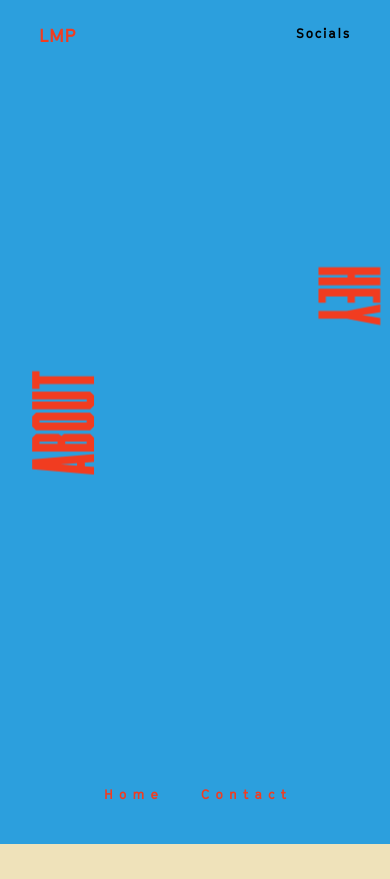
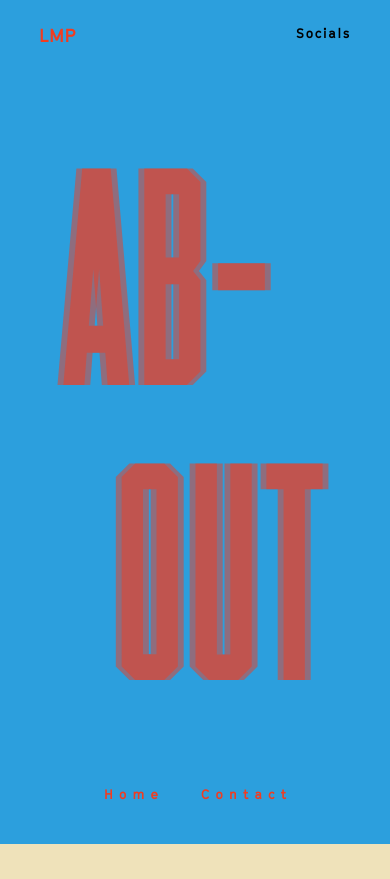
Before and after one commit to lemuelmpranoto/lemuelmpranoto.github.io, a PHP site: page /v2/about.html in a window 390 px wide. Shown: the top 879 px of the page. Run offline with PHP 8.4, Linux system fonts and the light colour scheme; some libraries are stand-ins or nearby versions.

Commit message:
completed contact form mobile response

```diff
--- a/v2/about.html
+++ b/v2/about.html
@@ -113,8 +113,22 @@
    </div>
    <div class="mobile-background-about" id="background-about">
       <div class="clip-text">
-         <a class="background-title">ABOUT</a>
-         <div class="content">HEY</div>
+         <div class="about-title-background">
+            <div class="about-title-upper">
+               AB-
+            </div>
+            <div class="about-title-lower">
+               OUT
+            </div>
+         </div>
+         <div class="about-title-background">
+            <div class="about-title-upper" style="margin-left: 3vw;">
+               AB-
+            </div>
+            <div class="about-title-lower" style="margin-left: 3vw;">
+               OUT
+            </div>
+         </div>
       </div>
    </div>
 
@@ -175,28 +189,45 @@
    </div>
 
    <div class="mobile-about-page-contact" id="mobile-contact">
-      <div class="mobile-background-about-contact">
       <div class="clip-text">
-            <div class="home-title-background">
-               <div class="about-title-upper">
+         <div class="about-title-background">
+            <div class="about-title-upper-contact">
                CON-
             </div>
-               <div class="about-title-lower">
+            <div class="about-title-lower-contact">
                TACT
             </div>
          </div>
-            <div class="home-title-background">
-               <div class="about-title-upper" style="margin-left: 3vw;">
+         <div class="about-title-background">
+            <div class="about-title-upper-contact" style="margin-left: 3vw;">
                CON-
             </div>
-               <div class="about-title-lower" style="margin-left: 3vw;">
+            <div class="about-title-lower-contact" style="margin-left: 3vw;">
                TACT
             </div>
          </div>
       </div>
 
+      <div class="clip-text">
+         <div class="mobile-contact-form">
+             <p class="contact-form-title">LET'S CHAT <span class="mobile wave emoji">👋</span></p>
+             <div class="contact-wrap">
+                 <div class="mobile-contact-in">
+                     <form action="https://formspree.io/f/xqkgoory" method="POST" id="reused_form">
+                         <input type="text" name="_replyto" placeholder="Your Email" class="mobile-contact-in-input">
+                         <textarea name="message" placeholder="Let me know you dropped by!" class="mobile-contact-in-textarea"></textarea>
+                         <button type="submit" class="mobile-contact-form-button">SUBMIT</button>
+                     </form>
+                 </div>
+             </div>
+         </div>
+     </div>
+     <div class="clip-text">
+        <div class="mobile-email">
+         <a href="mailto:lemuelmpranoto@gmail.com">lemuelmpranoto@gmail.com</a>
         </div>
 
+     </div>
 
    </div>
 
--- a/v2/index.html
+++ b/v2/index.html
@@ -152,7 +152,7 @@
       <!-- <a id="intro-desc">On this page, you can learn more about myself and what I love to do!</a> -->
    </div>
 
-   <div class="mobile-home-intro" id="home-intro" >
+   <div class="mobile-home-intro" id="home-intro">
       <div style='text-align: center;'>
          <div class="intro-top">
             <a id="intro-title">Hi, I'm</a>
@@ -166,8 +166,6 @@
       </div>
       <!-- <a id="intro-desc">On this page, you can learn more about myself and what I love to do!</a> -->
    </div>
-
-
 
    <div class="scroll-icon" onclick="window.location='#projects'" style="cursor: pointer">
       <img src="assets/scroll.png">
--- a/v2/style.css
+++ b/v2/style.css
@@ -445,21 +445,21 @@ input[type="checkbox"] {
     color: #f2f2f2;
     z-index: 5;
 }
-.mobile-background-about-contact {
-    position: relative;
-    height: 100vh;
-    width: 100vw;
-    background-color:#c6fad2;
-    font-family: 'TIMMONS NY';
-    font-size: calc(var(--vh, 0.35vh) * 100);
-    color: #6271e4;
-    z-index: 5;
-}
-.mobile-about-page-contact .home-title-background {
-    opacity: 0.2;
-}
+
+
+
+
+
+
 
 .home-title-background {
+    position: fixed;
+    left: 50%;
+    top: 50%;
+    transform-origin: center center;
+    transform: translate(-50%, -50%);
+}
+.about-title-background {
     position: fixed;
     left: 50%;
     top: 50%;
@@ -802,9 +802,22 @@ footer .copyright.home a {
     height: 100vh;
     width: 100vw;
     background-color:#2c9fdd;
+    font-family: 'TIMMONS NY';
+    font-size: calc(var(--vh, 0.35vh) * 100);
+    color: #f13c20;
     z-index: 5;
 }
-.mobile-background-about .background-title {
+.mobile-background-about .about-title-background {
+    opacity: 0.5;
+}
+.mobile-background-about .about-title-upper {
+    transform: translateX(-15%);
+}
+.mobile-background-about .about-title-lower {
+    transform: translateX(10.5%);
+}
+
+/* .mobile-background-about .background-title {
     position: fixed;
     left: 2.5%;
     top: 50%;
@@ -813,7 +826,8 @@ footer .copyright.home a {
     font-family: 'TIMMONS NY';
     font-size: calc(var(--vh, 0.1vh) * 100);
     color: #f13c20;
-}
+} */
+
 
 .mobile-background-about .content {
     position: fixed;
@@ -882,30 +896,6 @@ footer .copyright.home a {
     color: #6474e5;
 }
 
-.mobile-about-page-contact {
-    display: none;
-}
-.mobile-about-page-contact {
-    position: relative;
-    height: 100vh;
-    width: 100vw;
-    background-color:#c6fad2;
-    z-index: 5;
-}
-/* .mobile-about-page-contact .contact-title {
-    position: fixed;
-    right: -2.5%;
-    top: 45%;
-    transform-origin: center center;
-    transform:  rotate(90deg) translateX(0%);
-    font-family: 'TIMMONS NY';
-    font-size: calc(var(--vh, 0.1vh) * 100);
-    color: #6474e5;
-} */
-.mobile-about-page-contact .email-button {
-    transform: translateY(20vh);
-}
-
 .contact-email {
     position: fixed;
     flex: 50%;
@@ -967,76 +957,7 @@ footer .copyright.home a {
     color: #f6ffee;
 }
 
-.mobile-contact-form {
-    position: fixed;
-    max-width: 100vw;
-    max-height: 80vh;
-    /* background-color: #AA7269; */
-    /* transform: translate(50vw,10vh); */
-    left: 50%;
-    top: 0%;
-    transform: translate(-50%, -50%);
-    padding: 5vh 0vw 5vh 4vw;
-}
-.mobile-contact-form p {
-    font-family: 'TIMMONS NY';
-    font-size: 7vh;
-    height: 1vh;
-    color: #6271e4;
-    margin-left: 10vw;
-}
-/* .mobile-contact-in-input {
-    max-width: 60vw;
-    min-width: 60vw;
-	height: 4vh;
-	margin-bottom: 2.5vh;
-	border: 0.2vw solid #6474e5;
-	outline: none;
-	padding-left: 3vw;
-	background: transparent;
-	color: #6474e5;
-	font-size: 3.5vw;
-	font-weight: 400;
-	font-family: 'Poppins', sans-serif;
-}
-.mobile-contact-in-input::placeholder {
-	color: #6474e5;
-}
-.mobile-contact-in-textarea {
-    max-width: 60vw;
-    min-width: 60vw;
-    height: 15vh;
-    min-height: 5vh;
-    max-height: 15vh;
-	margin-bottom: 2vh;
-	border: 0.2vw solid #6474e5;
-	outline: none;
-    padding-left: 3vw;
-    padding-top: 1vh;
-	background: transparent;
-	color: #6474e5;
-	font-size: 3.5vw;
-	font-weight: 400;
-	font-family: 'Poppins', sans-serif;
-}
 
-.mobile-contact-in-textarea::placeholder {
-	color: #6474e5;
-}
-
-.mobile-contact-form-button {
-    max-width: 100%;
-    min-width: 100%;
-    height: 4vh;
-    border: 0.2vw solid #6474e5;
-	outline: none;
-    background: transparent;
-    color: #6474e5;
-	font-size: 3.7vw;
-	font-weight: 700;
-	font-family: 'Poppins', sans-serif;
-    cursor: pointer;
-} */
 
 
 .contact-form {
@@ -1195,6 +1116,169 @@ footer .copyright.home a {
 
 
 
+
+
+
+
+
+
+
+
+.mobile-about-page-contact .about-title-background {
+    opacity: 0.2;
+}
+.mobile-about-page-contact {
+    display: none;
+}
+.mobile-about-page-contact {
+    position: relative;
+    height: 100vh;
+    background-color:#c6fad2;
+    z-index: 5;
+}
+.mobile-background-about-contact {
+    position: fixed;
+    height: 100vh;
+    width: 100vw;
+    background-color:#c6fad2;
+    z-index: 5;
+}
+.about-title-upper-contact {
+    font-family: 'TIMMONS NY';
+    font-size: calc(var(--vh, 0.35vh) * 100);
+    color: #6271e4;
+}
+.about-title-lower-contact {
+    font-family: 'TIMMONS NY';
+    font-size: calc(var(--vh, 0.35vh) * 100);
+    color: #6271e4;
+}
+
+
+.mobile-contact-form {
+    position: fixed;
+    flex: 100%;
+    width: 80%;
+    max-height: 60vh;
+    left: 50%;
+    top: 40%;
+    transform: translate(-50%, -50%);
+    /* padding: 5vh 0vw 5vh 4vw; */
+}
+.mobile-contact-form p {
+    font-family: 'TIMMONS NY';
+    font-size: 5em;
+    height: 1vh;
+    color: #000000;
+    padding-bottom: 2vh;
+    /* margin-left: 10vw; */
+}
+.mobile.wave.emoji {
+    font-size: 0.9em;
+}
+.mobile-contact-in-input {
+    max-width: 95%;
+    min-width: 95%;
+	height: 4vh;
+	margin-bottom: 2.5vh;
+	border: 0.2vw solid #000000;
+	outline: none;
+	padding-left: 3vw;
+	background: transparent;
+	color: #000000;
+	font-size: 3.5vw;
+	font-weight: 400;
+	font-family: 'Poppins', sans-serif;
+}
+.mobile-contact-in-input::placeholder {
+	color: #000000;
+}
+.mobile-contact-in-textarea {
+    max-width: 95%;
+    min-width: 95%;
+    height: 15vh;
+    min-height: 5vh;
+    max-height: 15vh;
+	margin-bottom: 2vh;
+	border: 0.2vw solid #000000;
+	outline: none;
+    padding-left: 3vw;
+    padding-top: 1vh;
+	background: transparent;
+	color: #000000;
+	font-size: 3.5vw;
+	font-weight: 400;
+	font-family: 'Poppins', sans-serif;
+}
+
+.mobile-contact-in-textarea::placeholder {
+	color: #000000;
+}
+
+.mobile-contact-form-button {
+    max-width: 100%;
+    min-width: 100%;
+    height: 4vh;
+    border: 0.2vw solid #000000;
+	outline: none;
+    background: transparent;
+    color: #000000;
+	font-size: 3.7vw;
+	font-weight: 700;
+	font-family: 'Poppins', sans-serif;
+    cursor: pointer;
+}
+
+.mobile-email {
+    position: fixed;
+    left: 50%;
+    top: 75%;
+    transform: translate(-50%, -50%);
+    background-color: #2c9fdd;
+    padding: 10px 20px 10px 20px;
+    border-radius: 1em;
+}
+.mobile-email a {
+    font-size: 1.2em;
+}
+
+
+
+
+
+
+
+
+
+
+
+
+
+
+
+
+
+
+
+
+
+
+
+
+
+
+
+
+
+
+
+
+
+
+
+
+
+
 /* ------------------ iPhone X ------------------ */
 @media only screen
     and (min-device-width: 375px)
```
Lines whose indentation alone changed are shown as unchanged.
